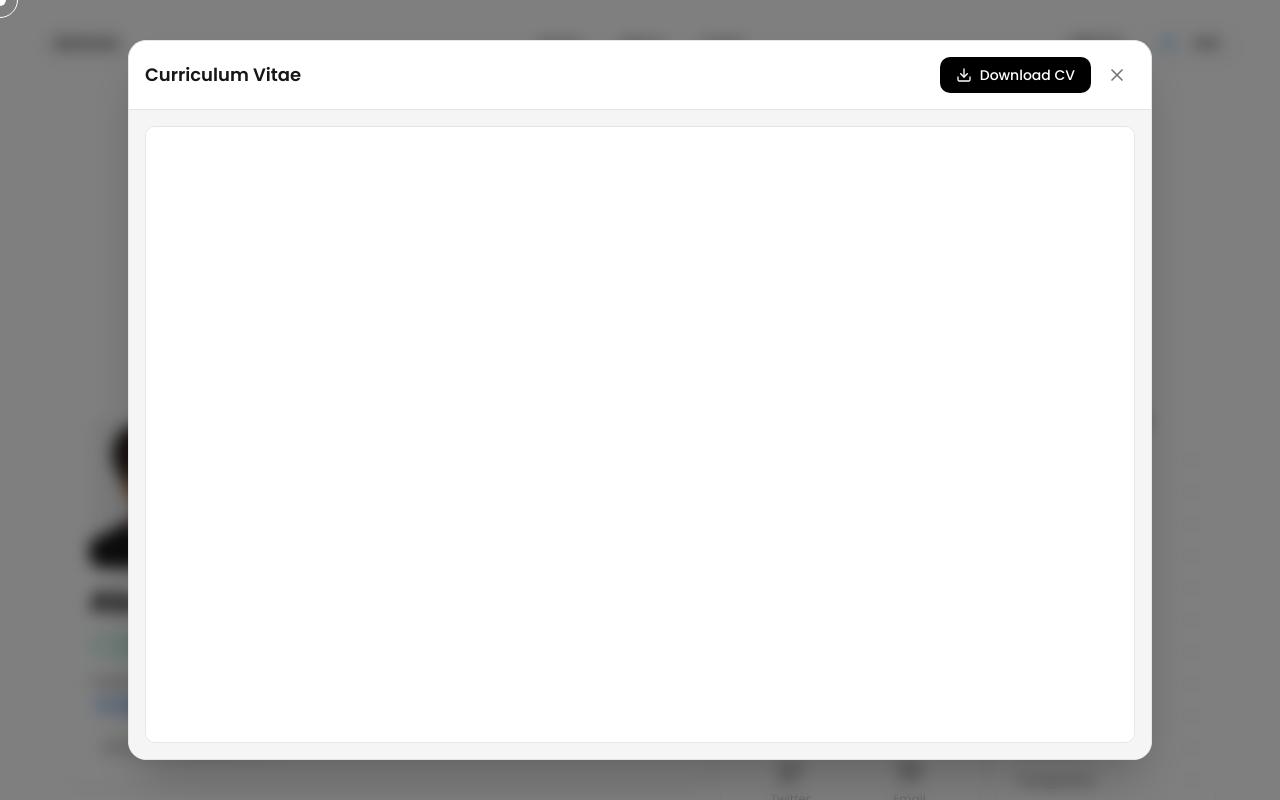
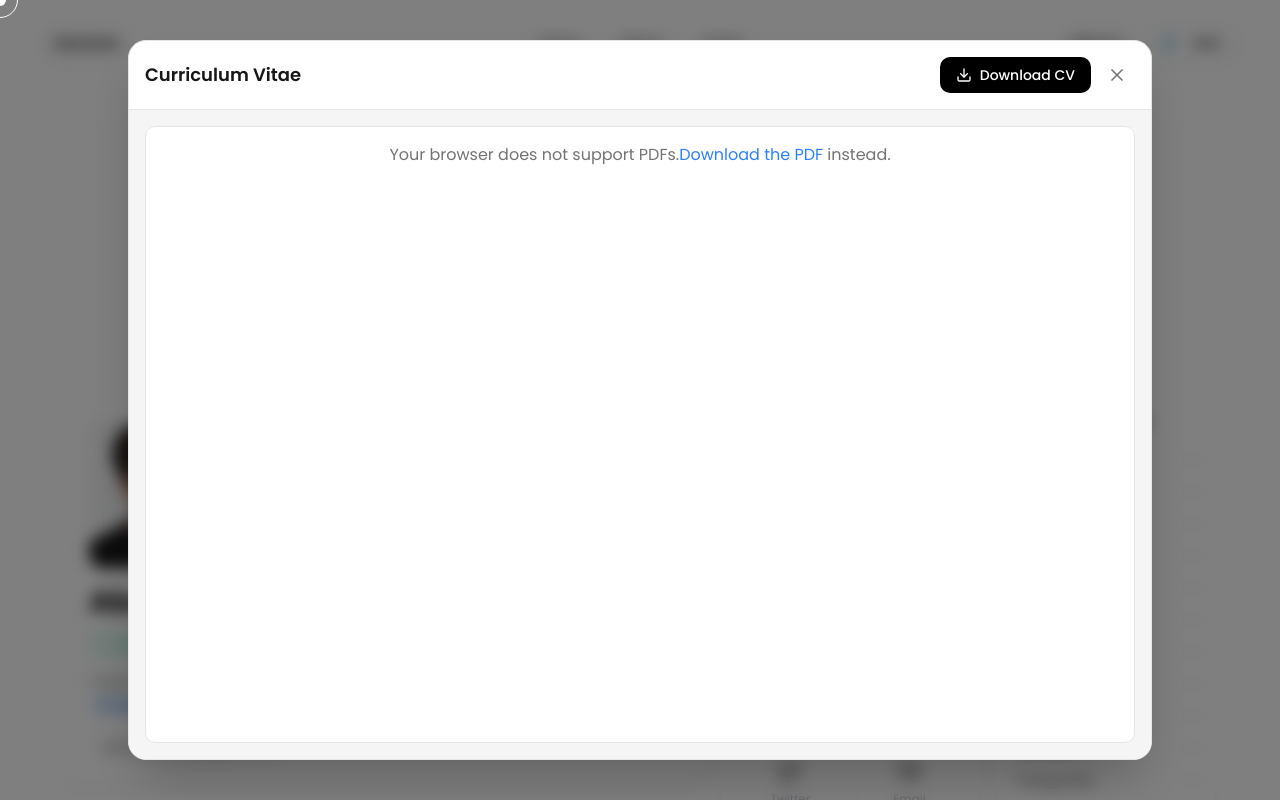
Before and after one commit to Abhishekyaddv/New-Portfolio, a Next.js app: page / in a window 1280 px wide. Both pictures are taken after a click on the button "View CV". Shown: the top 800 px of the page. Built offline with nearby package versions, Linux system fonts and the light colour scheme.

Commit message:
feat: add CV modal component and integrate it into the navigation bar

```diff
--- a/components/CVModal.jsx
+++ b/components/CVModal.jsx
@@ -50,11 +50,17 @@ export function CVModal({ isOpen, onClose }) {
         </div>
 
         <div className="flex-1 overflow-hidden bg-neutral-100 dark:bg-neutral-950 p-2 sm:p-4">
-          <iframe
-            src="/Abhishek%20CV.pdf#toolbar=0"
+          <object
+            data="/Abhishek%20CV.pdf#toolbar=0"
+            type="application/pdf"
             className="h-full w-full rounded-lg border border-neutral-200 dark:border-neutral-800 bg-white"
-            title="CV Viewer"
-          />
+            aria-label="CV Viewer"
+          >
+            <p className="p-4 text-center text-neutral-500">
+              Your browser does not support PDFs.
+              <a href="/Abhishek%20CV.pdf" className="text-blue-500 hover:underline">Download the PDF</a> instead.
+            </p>
+          </object>
         </div>
       </div>
     </div>
--- a/components/Nav.jsx
+++ b/components/Nav.jsx
@@ -53,6 +53,12 @@ export const Nav = () => {
               Abhishek
             </a>
             <div className="flex items-center gap-2">
+              <button
+                onClick={() => setIsCVModalOpen(true)}
+                className="theme-panel-strong cv-highlight px-2 py-1.5 text-[11px] font-semibold text-neutral-900 transition duration-300 hover:-translate-y-0.5 hover:bg-white dark:text-neutral-100 dark:hover:bg-neutral-900 rounded-md border border-neutral-200 dark:border-neutral-800"
+              >
+                View CV
+              </button>
               <ThemeToggle />
               <MobileNavToggle
                 isOpen={isMobileMenuOpen}
@@ -66,15 +72,6 @@ export const Nav = () => {
             onClose={() => setIsMobileMenuOpen(false)}
             className="theme-panel-solid"
           >
-            <button
-              onClick={() => {
-                setIsMobileMenuOpen(false);
-                setIsCVModalOpen(true);
-              }}
-              className="theme-copy cv-highlight relative w-full text-left rounded-md border border-black/10 px-3 py-2 text-sm font-semibold dark:border-white/10"
-            >
-              View CV
-            </button>
             {navItems.map((item) => (
               <a
                 key={item.name}
```
